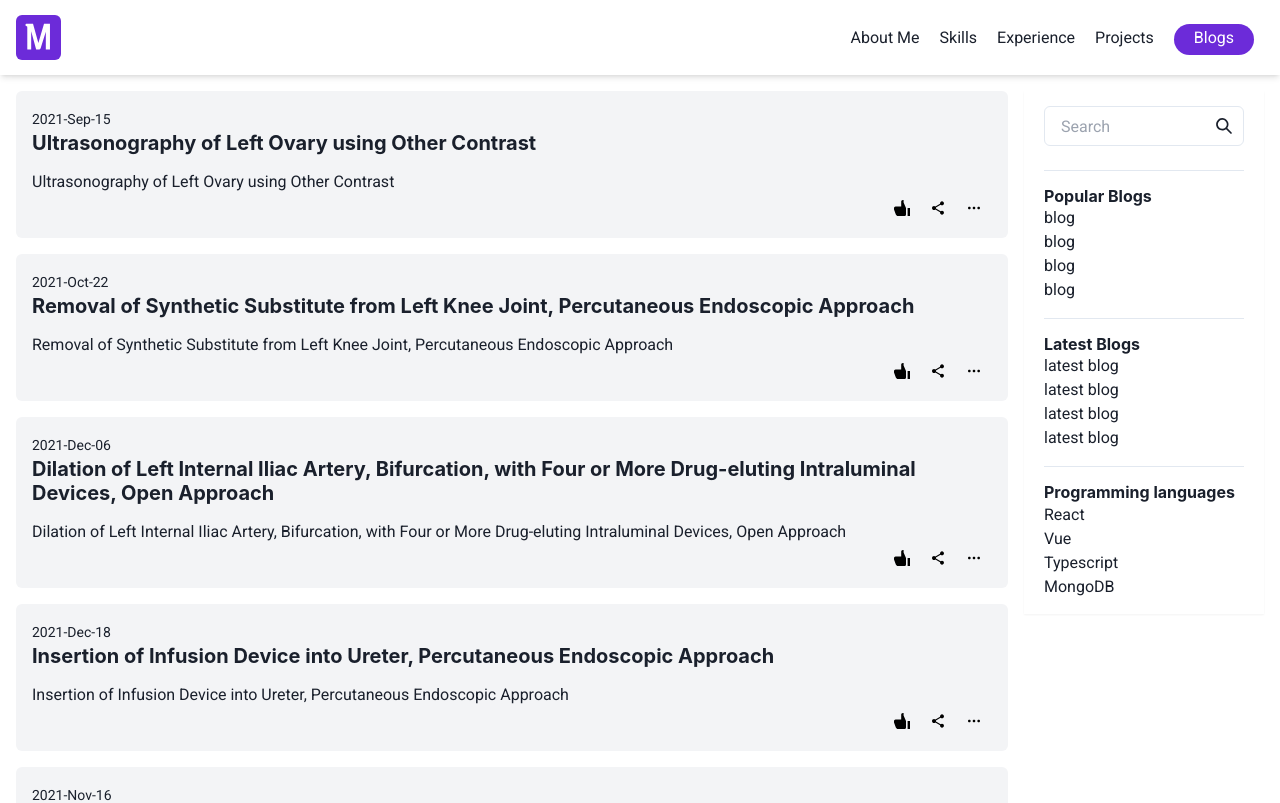
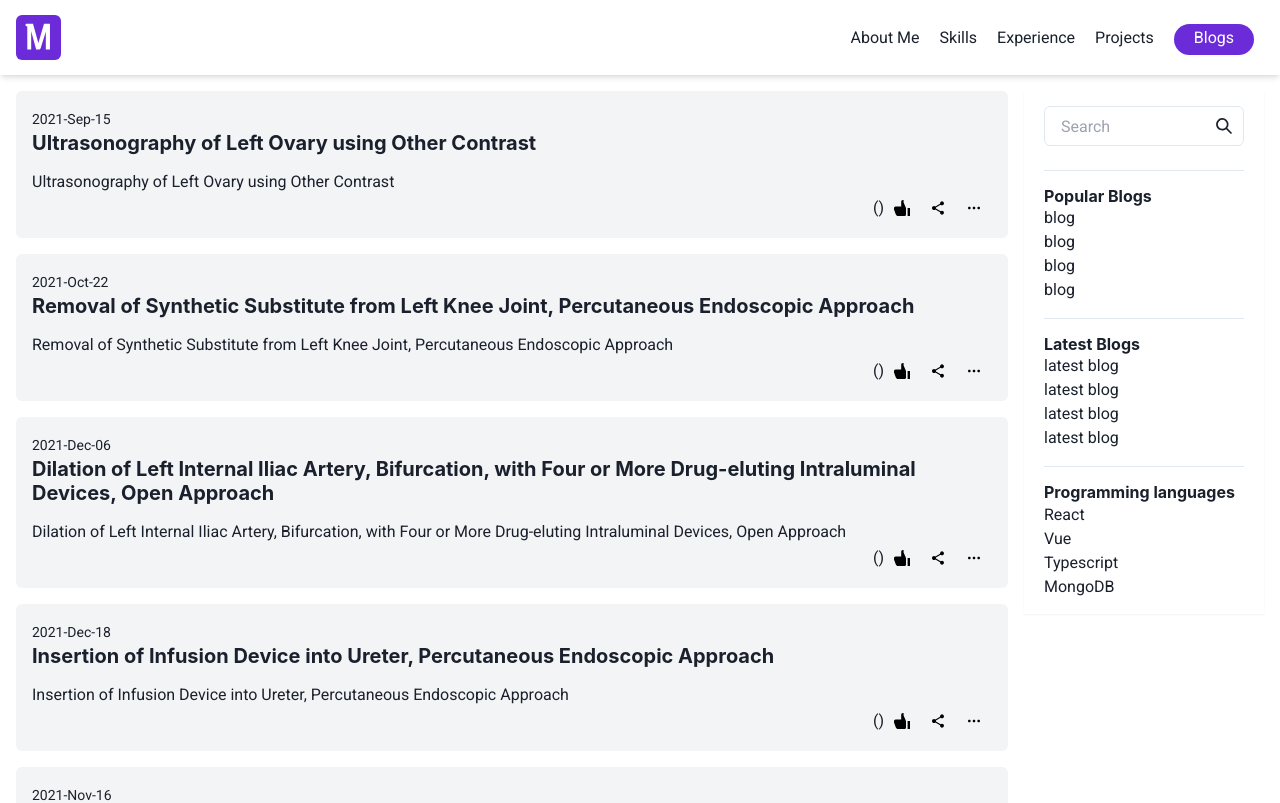
Before and after one commit to M-Blaze/Portfolio, a Next.js app: page /blogs/blogs in a window 1280 px wide. Shown: the top 803 px of the page. Built offline with nearby package versions, Linux system fonts and the light colour scheme.

Commit message:
fix: blog options click issue

```diff
--- a/src/pages/blogs/components/Blog__Options.tsx
+++ b/src/pages/blogs/components/Blog__Options.tsx
@@ -20,21 +20,25 @@ import style from './Blog__Options.module.scss'
 
 interface BlogProps {
   blogId: string | number
+  likes: number
 }
 
-const BlogOptions: React.FC<BlogProps> = ({ blogId }) => {
+const BlogOptions: React.FC<BlogProps> = ({ blogId, likes }) => {
   const link = `https://localhost:8080/blogs/${blogId}`
-  const listClasses = classNames(
+  const listItemClasses = classNames(
     style.blogListItem,
-    'mx-1 cursor-pointer aspect-square hover:bg-primary hover:text-white w-7 h-7 rounded-full flex items-center justify-center'
+    'mx-1 cursor-pointer aspect-square hover:bg-primary hover:text-white w-7 h-7 rounded-full flex items-center justify-center select-none'
   )
   const toast = useToast()
   const [isShareModalOpen, setIsShareModalOpen] = useState(false)
+  const [likesCount, setLikesCount] = useState(likes)
 
   const toggleShareModal = () => {
     setIsShareModalOpen((prev) => !prev)
   }
-
+  const hitLike = () => {
+    setLikesCount((prev) => prev + 1)
+  }
   const copyLink = () => {
     navigator.clipboard.writeText(link)
     toast({
@@ -48,11 +52,12 @@ const BlogOptions: React.FC<BlogProps> = ({ blogId }) => {
   return (
     <Flex justifyContent="end">
       <ul className="options-list flex items-center">
-        <li className={listClasses}>
+        <li>({likesCount})</li>
+        <li className={listItemClasses} onClick={hitLike}>
           <ThumbsUp />
         </li>
-        <li className={listClasses}>
-          <Share onClick={toggleShareModal} />
+        <li className={listItemClasses} onClick={toggleShareModal}>
+          <Share />
           <Modal isOpen={isShareModalOpen} onClose={toggleShareModal} isCentered>
             <ModalOverlay />
             <ModalContent padding={'20px'}>
@@ -66,7 +71,7 @@ const BlogOptions: React.FC<BlogProps> = ({ blogId }) => {
             </ModalContent>
           </Modal>
         </li>
-        <li className={listClasses}>
+        <li className={listItemClasses}>
           <Menu>
             <MenuButton as={'button'}>
               <MoreHorizontal />
```
